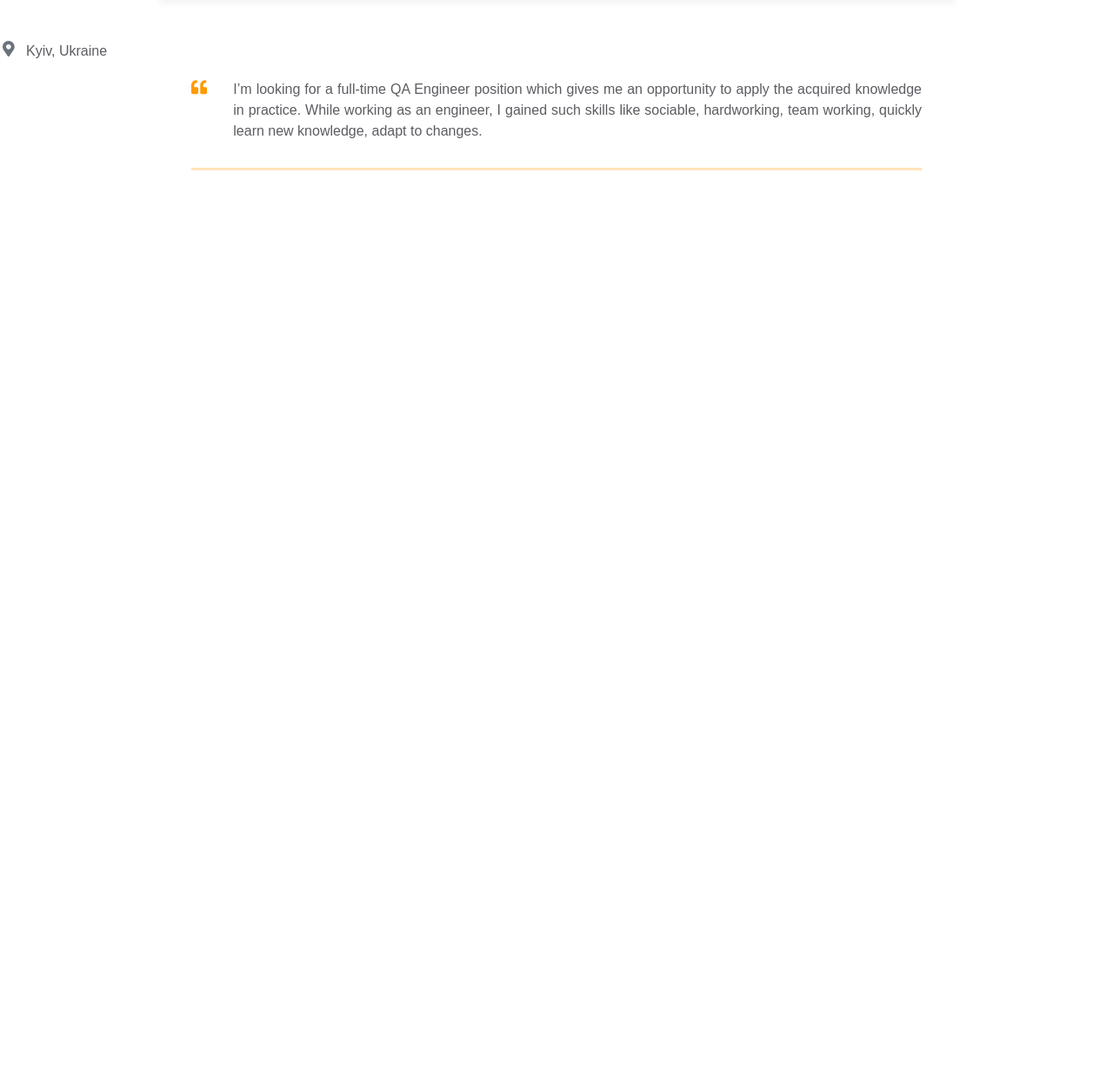
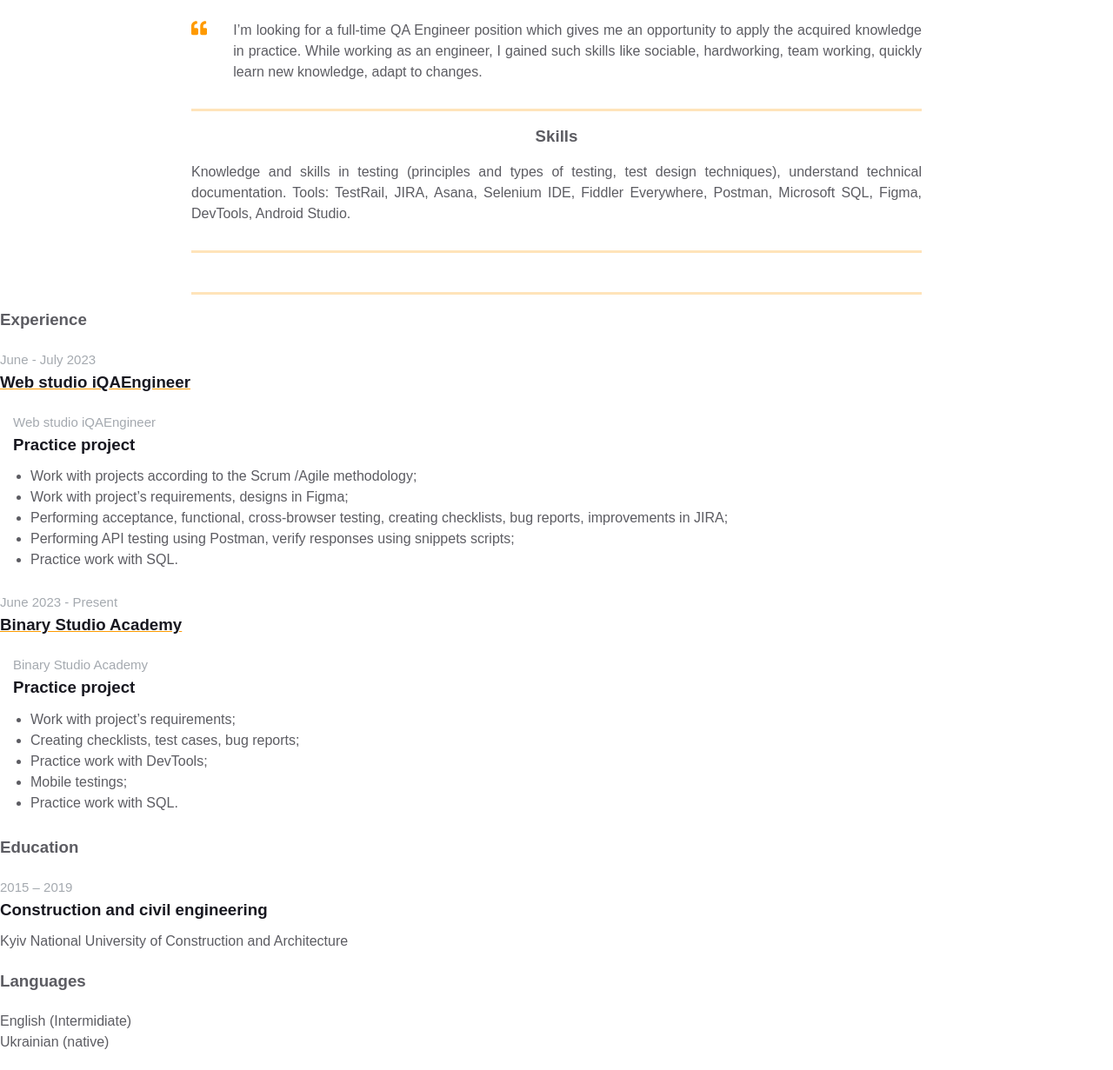
Before and after one commit to HrynkoAlona/homepage, a plain HTML site: page index.html in a window 1280 px wide. Shown: the part 408-1639 px from the top of the page at 87% size. Before the commit the page ends 800 px from the top, so only its background shows below. Drawn offline with Linux system fonts and the light colour scheme.

Commit message:
Added experiance information to the index.html templete

```diff
--- a/index.html
+++ b/index.html
@@ -7,7 +7,6 @@
     <title>Résumé</title>
   </head>
   <body>
-    ― Hello World! &#x1F609;
     <main>
         <div class="resume">
           <div class="container">
@@ -27,17 +26,7 @@
             </div>
           </div>
         </div>
-      </main>
-      <a href="" rel="author" class="contact-info__item">
-        <div class="contact-info__item-icon-wrapper">
-          <svg class="contact-info__item-icon" xmlns="http://www.w3.org/2000/svg" viewBox="0 0 384 512">
-            <path
-              d="M172.268 501.67C26.97 291.031 0 269.413 0 192 0 85.961 85.961 0 192 0s192 85.961 192 192c0 77.413-26.97 99.031-172.268 309.67-9.535 13.774-29.93 13.773-39.464 0zM192 272c44.183 0 80-35.817 80-80s-35.817-80-80-80-80 35.817-80 80 35.817 80 80 80z">
-            </path>
-          </svg>
-        </div>
-        <span>Kyiv, Ukraine</span>
-      </a>
+    </main>
       <div class="container">
         <div class="resume__block">
           <div class="intro">
@@ -55,5 +44,82 @@
           </div>
         </div>
       </div>
+      <div class="container">
+        <div class="resume__block">
+          <div class="skills">
+            <h3 class="skills__header">Skills</h3>
+            <p class="skills__text">Knowledge and skills in testing (principles and types of testing, test design techniques), understand technical documentation. Tools: TestRail, JIRA, Asana, Selenium IDE, Fiddler Everywhere, Postman,
+            Microsoft SQL, Figma, DevTools, Android Studio.
+            </p>
+          </div>
+        </div>
+      </div>
+      <div class="container">
+        <div class="resume__block">
+          <div class="main-info fh">
+
+            <div class="experiences"></div>
+
+            <div class="additional-info fv"></div>
+          </div>
+        </div>
+      </div>
+      <h3 class="experiences__header">Experience</h3>
+  <div class="experiences__company">
+    <div class="experiences__company-header">
+      <span class="experiences__company-header-durability">June - July 2023</span>
+      <h3 class="experiences__company-header-name">Web studio iQAEngineer</h3>
+    </div>
+
+    <div class="experiences__company-project">
+      <span class="experiences__company-project-role">Web studio iQAEngineer</span>
+      <h3 class="experiences__company-project-name">Practice project</h3>
+      <ul class="experiences__company-project-responsibilities">
+        <li>Work with projects according to the Scrum /Agile methodology;</li>
+        <li>Work with project’s requirements, designs in Figma;</li>
+        <li>Performing acceptance, functional, cross-browser testing, creating checklists, bug
+            reports, improvements in JIRA;</li>
+        <li>Performing API testing using Postman, verify responses using snippets scripts;</li>
+        <li>Practice work with SQL.</li>
+      </ul>
+    </div>
+    <div class="experiences__company-header">
+        <span class="experiences__company-header-durability">June 2023 - Present</span>
+        <h3 class="experiences__company-header-name">Binary Studio Academy</h3>
+      </div>
+
+      <div class="experiences__company-project">
+        <span class="experiences__company-project-role">Binary Studio Academy</span>
+        <h3 class="experiences__company-project-name">Practice project</h3>
+        <ul class="experiences__company-project-responsibilities">
+          <li>Work with project’s requirements;</li>
+          <li>Creating checklists, test cases, bug reports;</li>
+          <li>Practice work with DevTools;</li>
+          <li>Mobile testings;</li>
+          <li>Practice work with SQL.</li>
+        </ul>
+      </div>
+  </div>
+</div>
+<div class="additional-info fv">
+    <div class="additional-info__education">
+      <h3 class="additional-info__education-header">Education</h3>
+      <div class="additional-info__education-university">
+        <span class="additional-info__education-university-durability">2015 – 2019</span>
+        <h3 class="additional-info__education-university-speciality">Construction and civil engineering</h3>
+        <p class="additional-info__education-university-name">Kyiv National University of Construction and Architecture</p>
+      </div>
+    </div>
+
+    <div class="additional-info__languages">
+      <h3 class="additional-info__languages-header">Languages</h3>
+      <p class="additional-info__languages-item">
+        English (Intermidiate)
+      </p>
+      <p class="additional-info__languages-item">
+        Ukrainian (native)
+      </p>
+    </div>
+  </div>
   </body>
 </html>
```
